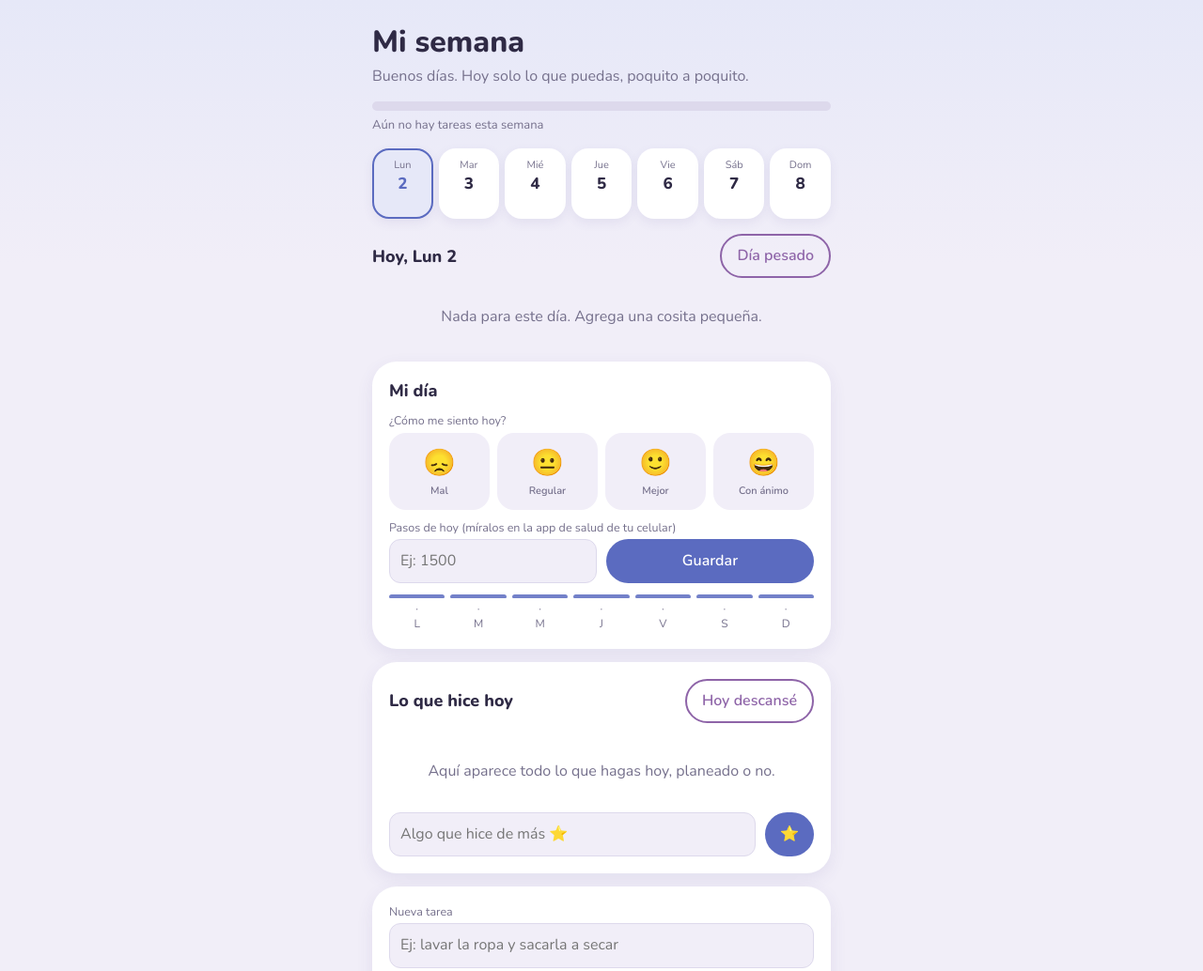
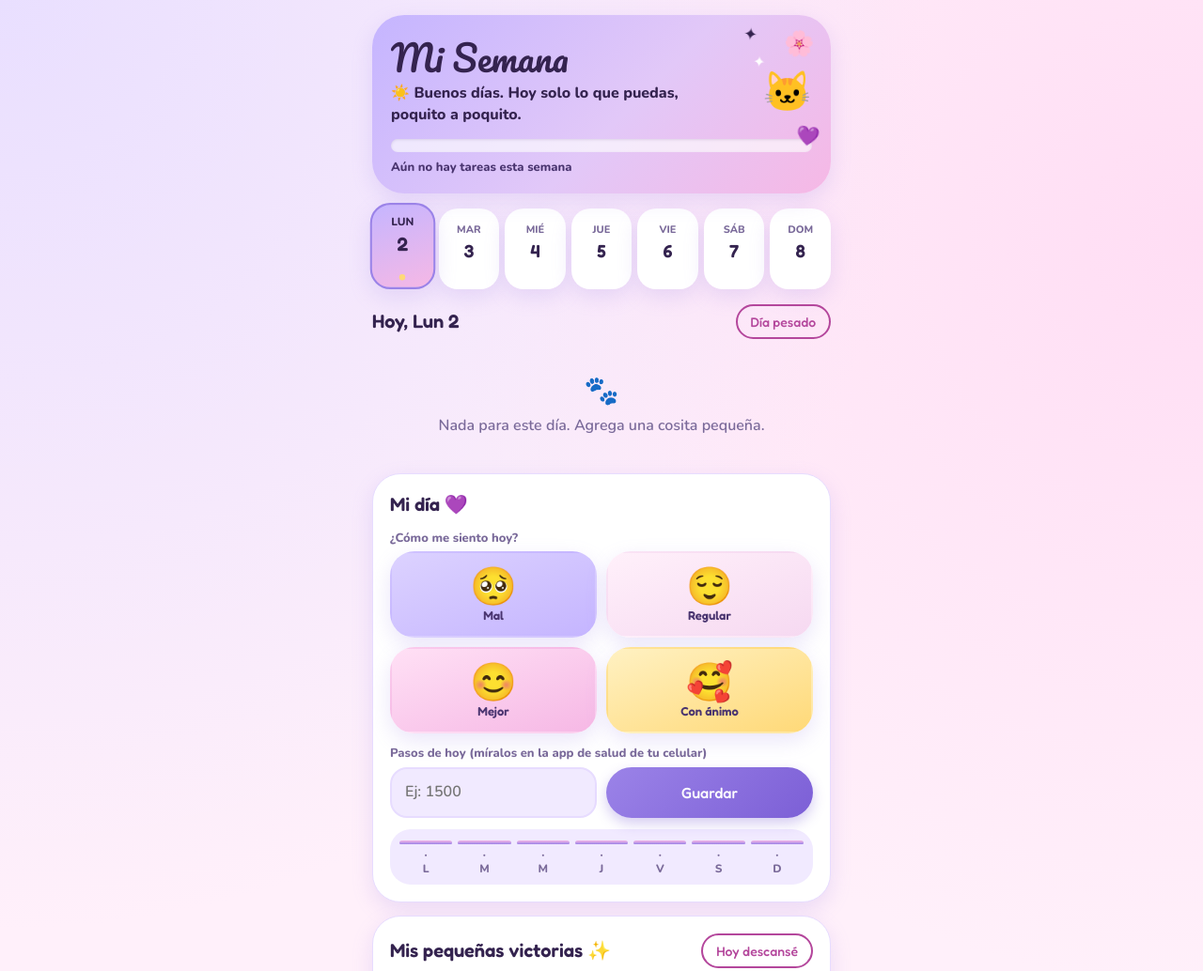
Before and after one commit to blandonamayafrank59-cyber/Mi-semana, a plain HTML site: page index.html in a window 1280 px wide. Shown: the top 1034 px of the page at 94% size. Drawn offline with nearby package versions, Linux system fonts and the light colour scheme.

Commit message:
Add files via upload

```diff
--- a/index.html
+++ b/index.html
@@ -4,73 +4,99 @@
 <meta charset="utf-8">
 <meta name="viewport" content="width=device-width, initial-scale=1, viewport-fit=cover">
 <link rel="manifest" href="/manifest.json">
-<meta name="theme-color" content="#5B6BC0">
+<meta name="theme-color" content="#C5B5FF">
 <link rel="icon" href="/icon-192.png">
 <link rel="apple-touch-icon" href="/icon-192.png">
 <title>Mi semana</title>
-<link rel="stylesheet" href="https://fonts.googleapis.com/css2?family=Nunito:wght@400;600;800&display=swap">
+<link rel="stylesheet" href="https://fonts.googleapis.com/css2?family=Fredoka:wght@500;600&family=Nunito:wght@400;600;800&family=Pacifico&display=swap">
 <style>
-:root{--bg:#F1EEF8;--card:#fff;--ink:#2F2A45;--mute:#75708C;--acc:#5B6BC0;--acc2:#E6E8F8;--ok:#4F9B7A;--warm:#FBE6D6;--plum:#8E64A8;--line:#DDD9EC;
+:root{--bg:#FFF0FA;--card:#fff;--ink:#34234F;--mute:#7A6A9A;--acc:#7C5FD6;--acc2:#F1EAFF;--lav:#C5B5FF;--gold:#FFD978;--warm:#FFEBB0;--plum:#B4479C;--line:#E7DCFF;--g1:#E9DFFF;--g2:#FFDDF4;--sh:0 8px 22px rgba(155,131,232,.20);
 box-sizing:border-box;padding-top:env(safe-area-inset-top,0px);padding-bottom:env(safe-area-inset-bottom,0px)}
-@media (prefers-color-scheme:dark){:root:not([data-theme="light"]){--bg:#1B1930;--card:#262341;--ink:#EDEBFA;--mute:#A9A5C6;--acc:#A3AEF0;--acc2:#312F55;--ok:#8ED1B0;--warm:#4B3A36;--plum:#CBA6E0;--line:#3A3760}}
-:root[data-theme="dark"]{--bg:#1B1930;--card:#262341;--ink:#EDEBFA;--mute:#A9A5C6;--acc:#A3AEF0;--acc2:#312F55;--ok:#8ED1B0;--warm:#4B3A36;--plum:#CBA6E0;--line:#3A3760}
+@media (prefers-color-scheme:dark){:root:not([data-theme="light"]){--bg:#231736;--card:#33244F;--ink:#F6EEFF;--mute:#BBA9DD;--acc:#B9A5FF;--acc2:#413062;--lav:#6C57A8;--plum:#F6B8E5;--line:#4A3A72;--g1:#3B2A63;--g2:#4A2A5E;--sh:0 8px 22px rgba(0,0,0,.35)}}
+:root[data-theme="dark"]{--bg:#231736;--card:#33244F;--ink:#F6EEFF;--mute:#BBA9DD;--acc:#B9A5FF;--acc2:#413062;--lav:#6C57A8;--plum:#F6B8E5;--line:#4A3A72;--g1:#3B2A63;--g2:#4A2A5E;--sh:0 8px 22px rgba(0,0,0,.35)}
 html{scroll-padding-top:env(safe-area-inset-top,0px)}
 *{box-sizing:border-box}
-body{margin:0;background:linear-gradient(180deg,var(--acc2) 0,var(--bg) 280px) no-repeat var(--bg);color:var(--ink);font-family:'Nunito',system-ui,sans-serif;line-height:1.45}
-main{max-width:520px;margin:0 auto;padding:18px 16px 40px}
-h1{font-size:32px;font-weight:800;margin:4px 0 2px}
-.sub{color:var(--mute);margin:0 0 14px}
-.bar{height:10px;background:var(--line);border-radius:9px;overflow:hidden}
-.bar i{display:block;height:100%;background:var(--ok);width:0;transition:width .4s}
-.barl{font-size:13px;color:var(--mute);margin:6px 0 16px}
+body{margin:0;color:var(--ink);font-family:'Nunito',system-ui,sans-serif;line-height:1.45;background:radial-gradient(circle at 0 0,var(--g1) 0,transparent 45%),radial-gradient(circle at 100% 14%,var(--g2) 0,transparent 40%),var(--bg)}
+main{max-width:520px;margin:0 auto;padding:16px 16px 44px}
+h2{font-family:'Fredoka','Nunito',sans-serif;font-weight:600;font-size:20px;margin:0}
+.hero{position:relative;overflow:hidden;border-radius:34px;padding:22px 20px 18px;margin-bottom:16px;background:linear-gradient(135deg,#C5B5FF 0%,#E2C8F8 55%,#F6B8E5 100%);color:#34234F;box-shadow:var(--sh)}
+.hero h1{font-family:'Pacifico','Fredoka',cursive;font-size:38px;font-weight:400;margin:0;line-height:1.2}
+.sub{font-weight:700;margin:4px 0 14px;max-width:70%}
+.dec{position:absolute;pointer-events:none;animation:float 5s ease-in-out infinite}
+.d1{top:12px;right:18px;font-size:26px}.d2{top:44px;right:70px;font-size:16px;color:#fff;animation-delay:-1.5s}.d3{bottom:40px;right:12px;font-size:20px;animation-delay:-3s}.d4{top:14px;right:78px;font-size:18px;animation-delay:-2s}
+.cat{position:absolute;right:20px;top:58px;font-size:42px;animation:bob 3.5s ease-in-out infinite}
+.bar{height:14px;background:rgba(255,255,255,.65);border-radius:99px;overflow:hidden;box-shadow:inset 0 1px 3px rgba(52,35,79,.12)}
+.bar i{display:block;height:100%;width:0;border-radius:99px;background:linear-gradient(90deg,#FFD978,#F6B8E5,#9B83E8);transition:width .6s cubic-bezier(.4,1.4,.5,1)}
+.barl{font-size:13px;font-weight:700;margin-top:7px;color:#4A3570}
 .week{display:grid;grid-template-columns:repeat(7,1fr);gap:6px;margin-bottom:16px}
-.day{background:var(--card);box-shadow:0 4px 12px rgba(80,70,140,.08);border:2px solid transparent;border-radius:18px;padding:8px 0;text-align:center;font:inherit;color:var(--ink);cursor:pointer}
-.day small{display:block;color:var(--mute);font-size:11px}
-.day b{font-size:17px}
-.day em{display:block;font-style:normal;font-size:10px;color:var(--mute);min-height:14px}
-.day.sel{border-color:var(--acc);background:var(--acc2)}
+.day{background:var(--card);border:2px solid transparent;border-radius:20px;padding:9px 0 7px;text-align:center;font:inherit;color:var(--ink);cursor:pointer;box-shadow:var(--sh);transition:transform .25s cubic-bezier(.3,1.6,.5,1)}
+.day small{display:block;color:var(--mute);font-size:11px;font-weight:800;text-transform:uppercase}
+.day b{font-family:'Fredoka',sans-serif;font-size:19px;font-weight:600}
+.day em{display:block;font-style:normal;font-size:10px;color:var(--mute);min-height:14px;font-weight:700}
 .day.today b{color:var(--acc)}
-.banner{background:var(--warm);border-radius:14px;padding:12px 14px;margin-bottom:12px;display:flex;gap:10px;justify-content:space-between;align-items:center}
-.banner button{flex:none}
-.top{display:flex;justify-content:space-between;align-items:center;gap:8px;margin-bottom:8px}
-h2{font-size:18px;margin:0}
-button{font:inherit;cursor:pointer;border:0;border-radius:999px;padding:10px 16px;background:var(--acc);color:#fff;font-weight:600}
-button.ghost{background:transparent;color:var(--mute);padding:6px 8px}
-button.soft{background:var(--acc2);color:var(--acc)}
-button.plum.on{background:var(--plum);color:#fff}
-button.plum{background:transparent;border:2px solid var(--plum);color:var(--plum)}
-:focus-visible{outline:3px solid var(--acc);outline-offset:2px}
-.task{box-shadow:0 6px 18px rgba(80,70,140,.09);display:flex;gap:12px;align-items:flex-start;background:var(--card);border-radius:22px;padding:14px;margin-bottom:10px}
-.chk{width:30px;height:30px;flex:none;border-radius:50%;border:2.5px solid var(--acc);background:transparent;padding:0;color:#fff;font-size:17px;line-height:1}
-.task.done .chk{background:var(--ok);border-color:var(--ok)}
+.day.today::after{content:'';display:block;width:6px;height:6px;border-radius:50%;background:var(--gold);margin:2px auto 0}
+.day.sel{background:linear-gradient(160deg,#C5B5FF,#F6B8E5);border-color:#9B83E8;transform:translateY(-3px) scale(1.07);color:#34234F}
+.day.sel small,.day.sel em,.day.sel.today b{color:#34234F}
+.banner{background:linear-gradient(135deg,#FFE9A8,#FFD0F0);color:#34234F;border-radius:24px;padding:13px 16px;margin-bottom:12px;display:flex;gap:10px;justify-content:space-between;align-items:center;box-shadow:var(--sh);font-weight:700}
+.banner span::before{content:'🔔 '}
+.top{display:flex;justify-content:space-between;align-items:center;gap:8px;margin-bottom:10px}
+button{font-family:'Fredoka','Nunito',sans-serif;font-size:16px;font-weight:500;cursor:pointer;border:0;border-radius:999px;padding:11px 18px;background:linear-gradient(135deg,#9B83E8,#7C5FD6);color:#fff;box-shadow:0 6px 14px rgba(124,95,214,.32)}
+button.tap{animation:tap .3s}
+.ghost{background:transparent;color:var(--mute);box-shadow:none;padding:6px 10px;font-size:14px}
+.soft{background:var(--acc2);color:var(--acc);box-shadow:none}
+.plum{background:transparent;border:2px solid var(--plum);color:var(--plum);box-shadow:none;padding:8px 14px;font-size:14px}
+.plum.on{background:linear-gradient(135deg,#F6B8E5,#C5B5FF);color:#34234F;border-color:transparent}
+:focus-visible{outline:3px solid #9B83E8;outline-offset:2px}
+.task{display:flex;gap:12px;align-items:flex-start;background:var(--card);border:1.5px solid var(--line);border-radius:26px;padding:14px;margin-bottom:10px;box-shadow:var(--sh)}
+.chk{width:34px;height:34px;flex:none;border-radius:50%;border:2.5px solid var(--lav);background:transparent;padding:0;color:#fff;font-size:18px;line-height:1;box-shadow:none;display:flex;align-items:center;justify-content:center}
+.task.done .chk{background:linear-gradient(135deg,#F6B8E5,#9B83E8);border-color:transparent}
 .task.done .tt{text-decoration:line-through;color:var(--mute)}
-.tt{font-weight:600}
-.meta{font-size:12.5px;color:var(--mute);margin-top:2px}
+.task.pop{animation:glow .7s}.task.pop .chk{animation:pop .5s}
+.tt{font-weight:700;font-size:16px}
+.meta{font-size:12.5px;color:var(--mute);margin-top:3px;font-weight:600}
 .acts{margin-left:auto;display:flex;flex-direction:column;align-items:flex-end}
-.empty{color:var(--mute);text-align:center;padding:22px 8px}
-.note{background:var(--acc2);color:var(--ink);border-radius:12px;padding:10px 12px;margin-bottom:10px;font-size:14px}
-.add{background:var(--card);box-shadow:0 6px 18px rgba(80,70,140,.09);border-radius:26px;padding:18px;margin-top:14px;display:grid;gap:10px}
-.add input,.add select{font:inherit;width:100%;padding:11px;border-radius:12px;border:1.5px solid var(--line);background:var(--bg);color:var(--ink)}
+.empty{color:var(--mute);text-align:center;padding:24px 8px;font-weight:600}
+.empty::before{content:'🐾';display:block;font-size:30px;margin-bottom:4px}
+.note{background:var(--acc2);border:1.5px dashed var(--lav);border-radius:20px;padding:11px 14px;margin:6px 0 10px;font-size:14.5px;font-weight:600}
+.add{background:var(--card);border:1.5px solid var(--line);box-shadow:var(--sh);border-radius:30px;padding:18px;margin-top:14px;display:grid;gap:12px}
+.add input,.add select{font:inherit;font-weight:600;width:100%;padding:13px 14px;border-radius:18px;border:2px solid var(--line);background:var(--acc2);color:var(--ink);outline:0;transition:border-color .2s,box-shadow .2s}
+.add input:focus,.add select:focus{border-color:#9B83E8;box-shadow:0 0 0 4px rgba(155,131,232,.25)}
+#ad{width:100%;padding:14px;font-size:17px}
 .row{display:grid;grid-template-columns:1fr 1fr;gap:10px}
-label{font-size:12.5px;color:var(--mute);display:block;margin-bottom:3px}
-.foot{font-size:12.5px;color:var(--mute);margin-top:18px;text-align:center}
-.faces{display:grid;grid-template-columns:repeat(4,1fr);gap:8px}
-.faces button{background:var(--bg);color:var(--ink);font-size:28px;padding:10px 0;border-radius:18px;border:2px solid transparent;display:flex;flex-direction:column;align-items:center;gap:2px}
-.faces button small{font-size:11px;color:var(--mute);font-weight:600}
-.faces button.on{border-color:var(--acc);background:var(--acc2)}
-.spark{display:flex;gap:6px;align-items:flex-end;margin-top:12px}
-.spark div{flex:1;text-align:center;font-size:12px;color:var(--mute);line-height:1.3}
-.spark i{display:block;background:var(--acc);border-radius:8px 8px 4px 4px;margin-bottom:4px;opacity:.85}
+label{font-size:13px;color:var(--mute);display:block;margin-bottom:5px;font-weight:800}
+.faces{display:grid;grid-template-columns:1fr 1fr;gap:10px}
+.faces button{border-radius:26px;padding:14px 6px;border:2px solid transparent;display:flex;flex-direction:column;align-items:center;gap:4px;color:#34234F;box-shadow:var(--sh);transition:transform .25s cubic-bezier(.3,1.6,.5,1)}
+.faces button span{font-size:40px;line-height:1}
+.faces button small{font-size:13px;font-weight:800;color:#4A3570}
+.faces button:nth-child(1){background:linear-gradient(160deg,#DCD2FF,#C5B5FF)}
+.faces button:nth-child(2){background:linear-gradient(160deg,#FFF0FA,#F6D9F1)}
+.faces button:nth-child(3){background:linear-gradient(160deg,#FFE0F5,#F6B8E5)}
+.faces button:nth-child(4){background:linear-gradient(160deg,#FFF1C2,#FFD978)}
+.faces button.on{border-color:#34234F;transform:scale(1.05)}
+.faces button.on span{animation:bob 1.6s ease-in-out infinite}
+.spark{display:flex;gap:6px;align-items:flex-end;margin-top:12px;padding:12px 10px 8px;background:var(--acc2);border-radius:22px}
+.spark div{flex:1;text-align:center;font-size:12px;color:var(--mute);line-height:1.3;font-weight:700}
+.spark i{display:block;background:linear-gradient(180deg,#F6B8E5,#9B83E8);border-radius:10px 10px 5px 5px;margin-bottom:4px}
+.log .task{background:linear-gradient(135deg,var(--card),var(--acc2));padding:12px 14px;border-radius:22px;align-items:center}
 .log .task.done .tt{text-decoration:none;color:var(--ink)}
-@media (prefers-reduced-motion:reduce){.bar i{transition:none}}
+.log .task.star{background:linear-gradient(135deg,#FFF6D6,#FFE3F6)}
+.log .task.star .tt{color:#34234F}
+.log .meta{text-align:center;background:var(--acc2);border-radius:99px;padding:6px 12px;font-weight:800;color:var(--acc)}
+.foot{font-size:12.5px;color:var(--mute);margin-top:20px;text-align:center;font-weight:600}
+@keyframes pop{0%{transform:scale(.6)}60%{transform:scale(1.3) rotate(8deg)}100%{transform:scale(1)}}
+@keyframes glow{0%{box-shadow:0 0 0 0 rgba(255,217,120,.9)}100%{box-shadow:0 0 0 18px rgba(255,217,120,0)}}
+@keyframes float{50%{transform:translateY(-7px) rotate(8deg)}}
+@keyframes bob{50%{transform:translateY(-5px)}}
+@keyframes tap{50%{transform:scale(.92)}}
+@media (prefers-reduced-motion:reduce){*{animation:none!important;transition:none!important}}
 </style>
 </head>
 <body>
 <main>
-  <h1>Mi semana</h1>
+  <header class="hero"><span class="dec d1">🌸</span><span class="dec d4">✦</span><span class="dec d2">✦</span><span class="dec d3">💜</span><div class="cat">🐱</div><h1>Mi Semana</h1>
   <p class="sub" id="sb"></p>
   <div class="bar"><i id="pb"></i></div>
-  <div class="barl" id="pl"></div>
+  <div class="barl" id="pl"></div></header>
   <div class="week" id="week"></div>
   <div id="ban"></div>
   <div class="top">
@@ -79,7 +105,7 @@ label{font-size:12.5px;color:var(--mute);display:block;margin-bottom:3px}
   </div>
   <div id="list"></div>
   <div class="add" id="mi">
-    <h2>Mi día</h2>
+    <h2>Mi día 💜</h2>
     <div><label>¿Cómo me siento hoy?</label><div class="faces" id="fc"></div><div id="tip"></div></div>
     <div><label for="sp">Pasos de hoy (míralos en la app de salud de tu celular)</label>
       <div class="row"><input id="sp" type="number" min="0" inputmode="numeric" placeholder="Ej: 1500"><button id="ss">Guardar</button></div>
@@ -87,12 +113,13 @@ label{font-size:12.5px;color:var(--mute);display:block;margin-bottom:3px}
       <div class="spark" id="sk"></div></div>
   </div>
   <div class="add log" id="hoy" style="margin-top:14px">
-    <div class="top"><h2>Lo que hice hoy</h2><button class="plum" id="rs">Hoy descansé</button></div>
+    <div class="top"><h2>Mis pequeñas victorias ✨</h2><button class="plum" id="rs">Hoy descansé</button></div>
     <div id="hl"></div>
     <div class="row" style="grid-template-columns:1fr auto"><input id="ex" maxlength="80" placeholder="Algo que hice de más ⭐"><button id="ea">⭐</button></div>
   </div>
   <div class="add" style="margin-top:14px">
-    <div><label for="nt">Nueva tarea</label><input id="nt" placeholder="Ej: lavar la ropa y sacarla a secar" maxlength="80"></div>
+    <h2>Nueva tarea 🌸</h2>
+    <div><label for="nt">¿Qué quieres hacer?</label><input id="nt" placeholder="Ej: lavar la ropa y sacarla a secar" maxlength="80"></div>
     <div class="row">
       <div><label for="nl">Debe estar lista</label>
         <select id="nl"><option value="">Sin límite</option><option value="antes del mediodía">Antes del mediodía</option><option value="antes de la tarde">Antes de la tarde</option><option value="antes de dormir">Antes de dormir</option></select></div>
@@ -107,7 +134,7 @@ label{font-size:12.5px;color:var(--mute);display:block;margin-bottom:3px}
 </main>
 <script>
 (function(){
-var KEY='miSemana1',S={tasks:[],heavy:{}},sel,warned=false;
+var POP=0,KEY='miSemana1',S={tasks:[],heavy:{}},sel,warned=false;
 function load(){try{var r=localStorage.getItem(KEY);if(r)S=JSON.parse(r)}catch(e){}}
 function save(){try{localStorage.setItem(KEY,JSON.stringify(S))}catch(e){}}
 function iso(d){var m=d.getMonth()+1,x=d.getDate();return d.getFullYear()+'-'+(m<10?'0':'')+m+'-'+(x<10?'0':'')+x}
@@ -138,7 +165,7 @@ function render(){
   if(!shown.length)h+='<div class="empty">Nada para este día. Agrega una cosita pequeña.</div>';
   shown.forEach(function(t){
     var m=[t.kind];if(t.lim)m.push(t.lim);if(t.r)m.push('aviso '+t.r);if(t.c)m.push('pasó de antes');
-    h+='<div class="task'+(t.done?' done':'')+'"><button class="chk" data-a="c" data-i="'+t.id+'" aria-label="Marcar hecha">'+(t.done?'✓':'')+'</button><div><div class="tt">'+esc(t.t)+'</div><div class="meta">'+esc(m.join(' · '))+'</div></div><div class="acts">'+(t.done?'':'<button class="ghost" data-a="m" data-i="'+t.id+'">Pasar a mañana</button>')+'<button class="ghost" data-a="x" data-i="'+t.id+'" aria-label="Borrar">Borrar</button></div></div>'});
+    h+='<div class="task'+(t.done?' done':'')+(t.id===POP?' pop':'')+'"><button class="chk" data-a="c" data-i="'+t.id+'" aria-label="Marcar hecha">'+(t.done?'✓':'')+'</button><div><div class="tt">'+esc(t.t)+'</div><div class="meta">'+esc(m.join(' · '))+'</div></div><div class="acts">'+(t.done?'':'<button class="ghost" data-a="m" data-i="'+t.id+'">Pasar a mañana</button>')+'<button class="ghost" data-a="x" data-i="'+t.id+'" aria-label="Borrar">Borrar</button></div></div>'});
   $('list').innerHTML=h;renderHoy();
 }
 function nextDay(k){var i=days.findIndex(function(x){return x.k===k});return i>-1&&i<6?days[i+1].k:null}
@@ -146,7 +173,7 @@ document.addEventListener('click',function(e){
   var b=e.target.closest('button');if(!b)return;
   if(b.dataset.k){sel=b.dataset.k;warned=false;$('warn').innerHTML='';render();return}
   var id=+b.dataset.i,t=S.tasks.filter(function(x){return x.id===id})[0];
-  if(b.dataset.a==='c'&&t){t.done=!t.done;save();render()}
+  if(b.dataset.a==='c'&&t){t.done=!t.done;POP=t.done?id:0;save();render();POP=0}
   if(b.dataset.a==='x'){S.tasks=S.tasks.filter(function(x){return x.id!==id});save();render()}
   if(b.dataset.a==='m'&&t){var n=nextDay(t.d);if(n){t.d=n;save();render()}else{t.d=days[0].k;save();render()}}
 });
@@ -161,7 +188,7 @@ function ban(t){$('ban').innerHTML='<div class="banner"><span>Recordatorio: <b>'
   try{if(navigator.vibrate)navigator.vibrate(200);if(Notification.permission==='granted')new Notification('Recordatorio',{body:t.t})}catch(e){}}
 setInterval(function(){var d=new Date(),hm=('0'+d.getHours()).slice(-2)+':'+('0'+d.getMinutes()).slice(-2),k=iso(d);
   S.tasks.forEach(function(t){if(!t.done&&t.r&&t.d===k&&t.r<=hm&&t.n!==k){t.n=k;save();ban(t)}})},15000);
-var F=[{k:1,e:'😞',l:'Mal'},{k:2,e:'😐',l:'Regular'},{k:3,e:'🙂',l:'Mejor'},{k:4,e:'😄',l:'Con ánimo'}];
+var F=[{k:1,e:'🥺',l:'Mal'},{k:2,e:'😌',l:'Regular'},{k:3,e:'😊',l:'Mejor'},{k:4,e:'🥰',l:'Con ánimo'}];
 var T={1:['Hoy puede ser un día de lo mínimo: tomar agua, comer algo y una sola tarea chiquita. Sentirte mal hoy no borra lo que has avanzado.','Hoy toca ir suave. Respira lento tres veces y haz solo lo primero de tu lista.'],
 2:['Un día regular también es un día. Prueba con una tarea de 2 minutos y mira cómo te sientes después.','Ni bien ni mal: así también se avanza. Toma agua y estírate un ratito si puedes.'],
 3:['¡Qué bueno! Aprovecha para hacer algo que te guste, sin exigirte de más.','Notar que estás mejor es un logro. Recuerda cómo se siente este día para los días difíciles.'],
@@ -184,7 +211,7 @@ function renderHoy(){
   var done=S.tasks.filter(function(t){return t.done&&t.d===today}),ex=S.log[today]||[],h='',n=done.length+ex.length;
   if(S.rest[today])h+='<div class="note">Hoy descansaste. Descansar también es cuidarte 💜</div>';
   done.forEach(function(t){h+='<div class="task done"><span style="font-size:22px">✅</span><div class="tt">'+esc(t.t)+'</div></div>'});
-  ex.forEach(function(x){h+='<div class="task done"><span style="font-size:22px">⭐</span><div class="tt">'+esc(x.t)+'</div><div class="acts"><button class="ghost" data-xd="'+x.id+'">Borrar</button></div></div>'});
+  ex.forEach(function(x){h+='<div class="task done star"><span style="font-size:22px">⭐</span><div class="tt">'+esc(x.t)+'</div><div class="acts"><button class="ghost" data-xd="'+x.id+'">Borrar</button></div></div>'});
   if(!n&&!S.rest[today])h+='<div class="empty">Aquí aparece todo lo que hagas hoy, planeado o no.</div>';
   if(n)h+='<div class="meta">Hoy llevas '+n+(n===1?' cosa':' cosas')+' 💜</div>';
   $('hl').innerHTML=h;$('rs').className='plum'+(S.rest[today]?' on':'');
@@ -193,7 +220,8 @@ $('ea').onclick=function(){var v=$('ex').value.trim();if(!v)return;(S.log[today]
 $('ex').onkeydown=function(e){if(e.key==='Enter')$('ea').onclick()};
 $('rs').onclick=function(){S.rest[today]=!S.rest[today];save();renderHoy()};
 $('hl').onclick=function(e){var b=e.target.closest('button');if(!b||!b.dataset.xd)return;var id=+b.dataset.xd;S.log[today]=(S.log[today]||[]).filter(function(x){return x.id!==id});save();renderHoy()};
-var hr=now.getHours();$('sb').textContent=(hr<12?'Buenos días':hr<19?'Buenas tardes':'Buenas noches')+'. Hoy solo lo que puedas, poquito a poquito.';
+var hr=now.getHours();$('sb').textContent=(hr<12?'☀️ Buenos días':hr<19?'🌸 Buenas tardes':'🌙 Buenas noches')+'. Hoy solo lo que puedas, poquito a poquito.';
+document.addEventListener('click',function(e){var b=e.target.closest('button');if(b){b.classList.remove('tap');void b.offsetWidth;b.classList.add('tap')}});
 renderDia();render();
 })();
 </script>
```
Also changed, not shown: manifest.json.
